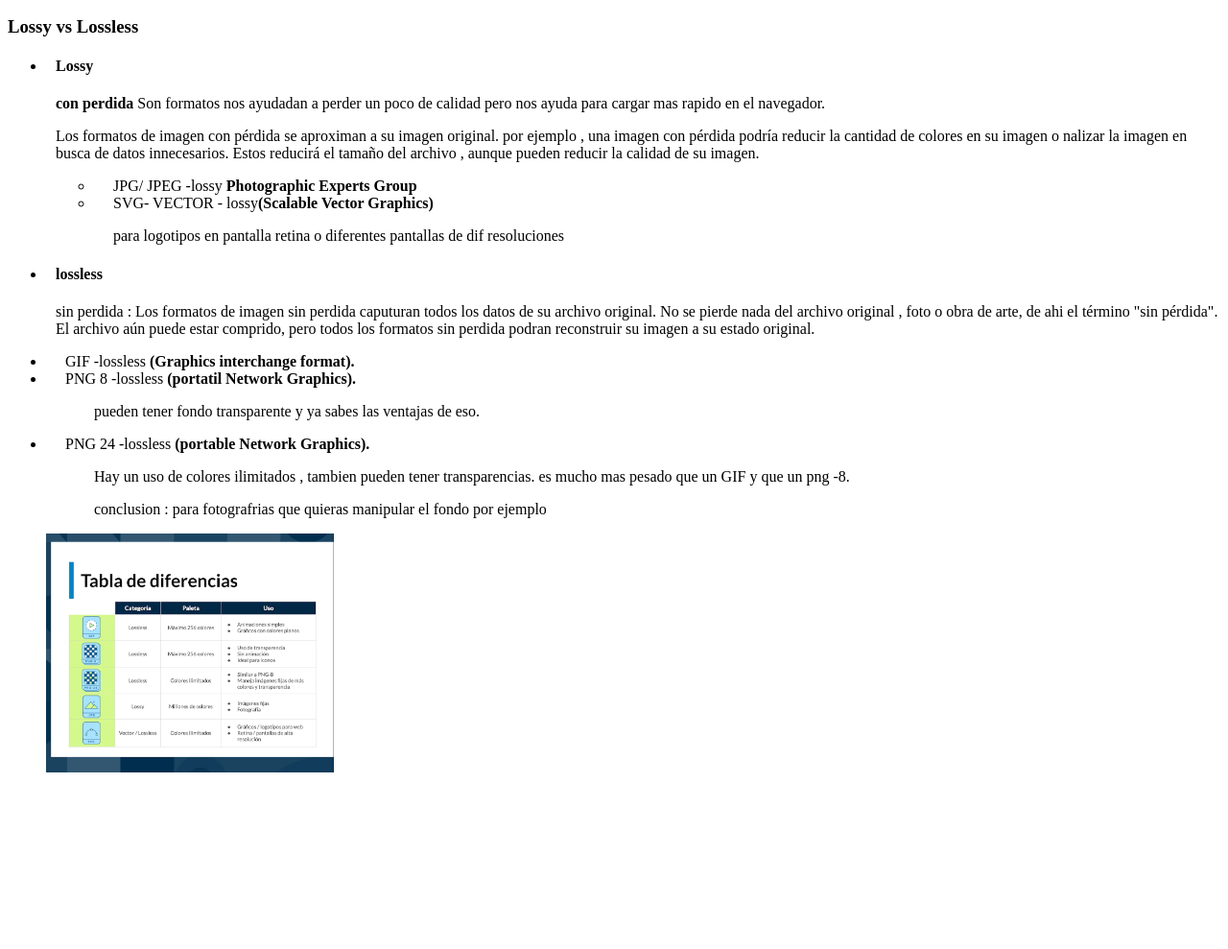
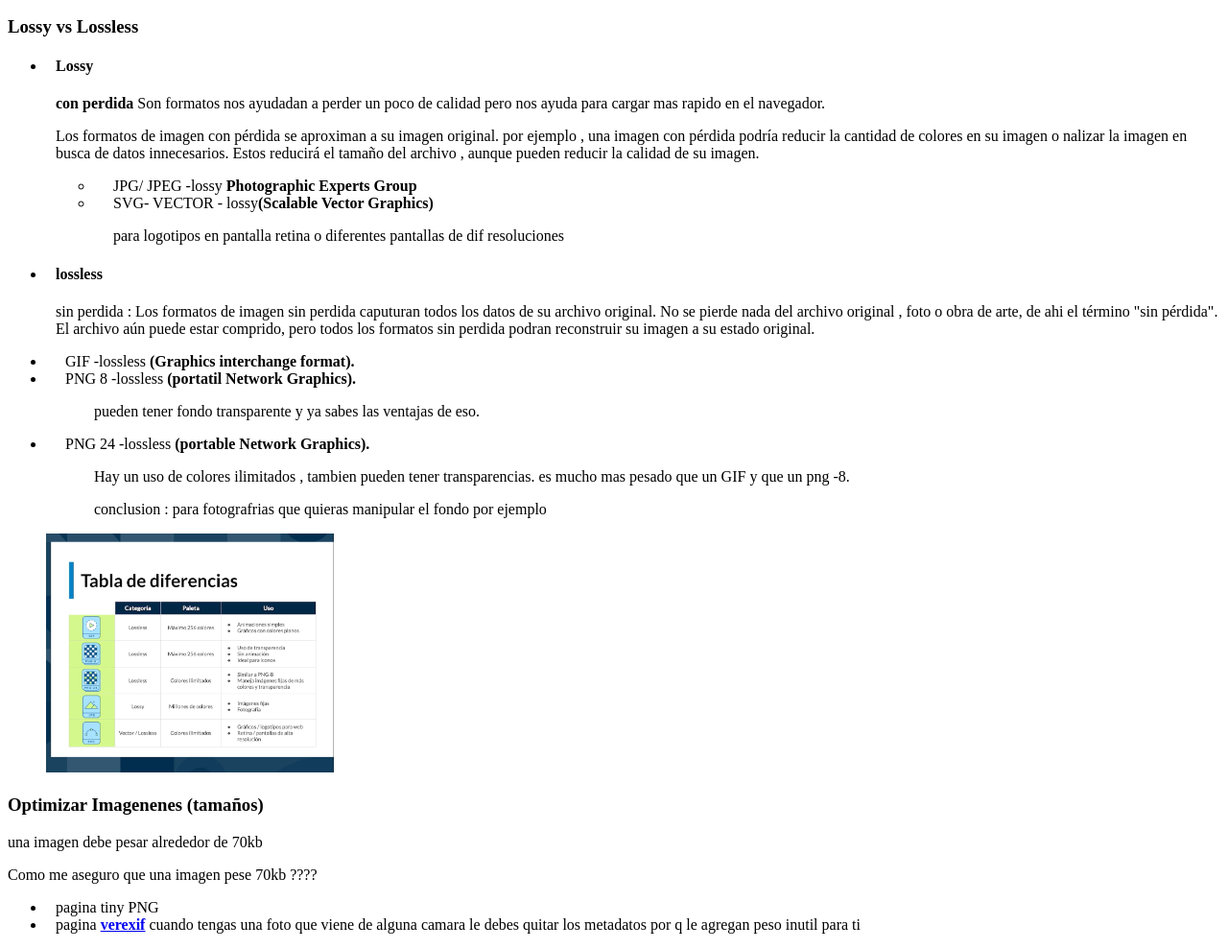
Before and after one commit to LeonardoMorenoFaberon/ApuntesCursoDefinitivoDeHtmlyCss, a plain HTML site: page imagenes.html in a window 1280 px wide. Shown: the part 110-1099 px from the top of the page at 96% size. Before the commit the page ends 935 px from the top, so only its background shows below. Drawn offline with Linux system fonts and the light colour scheme.

Commit message:
cambios en imagenes.html

```diff
--- a/imagenes.html
+++ b/imagenes.html
@@ -56,5 +56,16 @@
     <figure>
         <img src="./img/tabal de formatos imagen.jpg" alt="tabla de formatos" width="300px">
     </figure>
+
+    <h3>Optimizar Imagenenes (tamaños)</h3>
+    <p>una imagen debe pesar alrededor de 70kb</p>
+    <p>Como me aseguro que una imagen pese 70kb ????
+        <ul>
+            <li class="nivel1">pagina tiny PNG</li>
+            <li class="nivel1">pagina <a href="https://www.verexif.com/"><strong>verexif</strong></a> cuando tengas una foto que viene de alguna camara
+                le debes quitar los metadatos por q le agregan peso inutil para ti
+            </li>
+        </ul>
+    </p>
 </body>
 </html>
```
